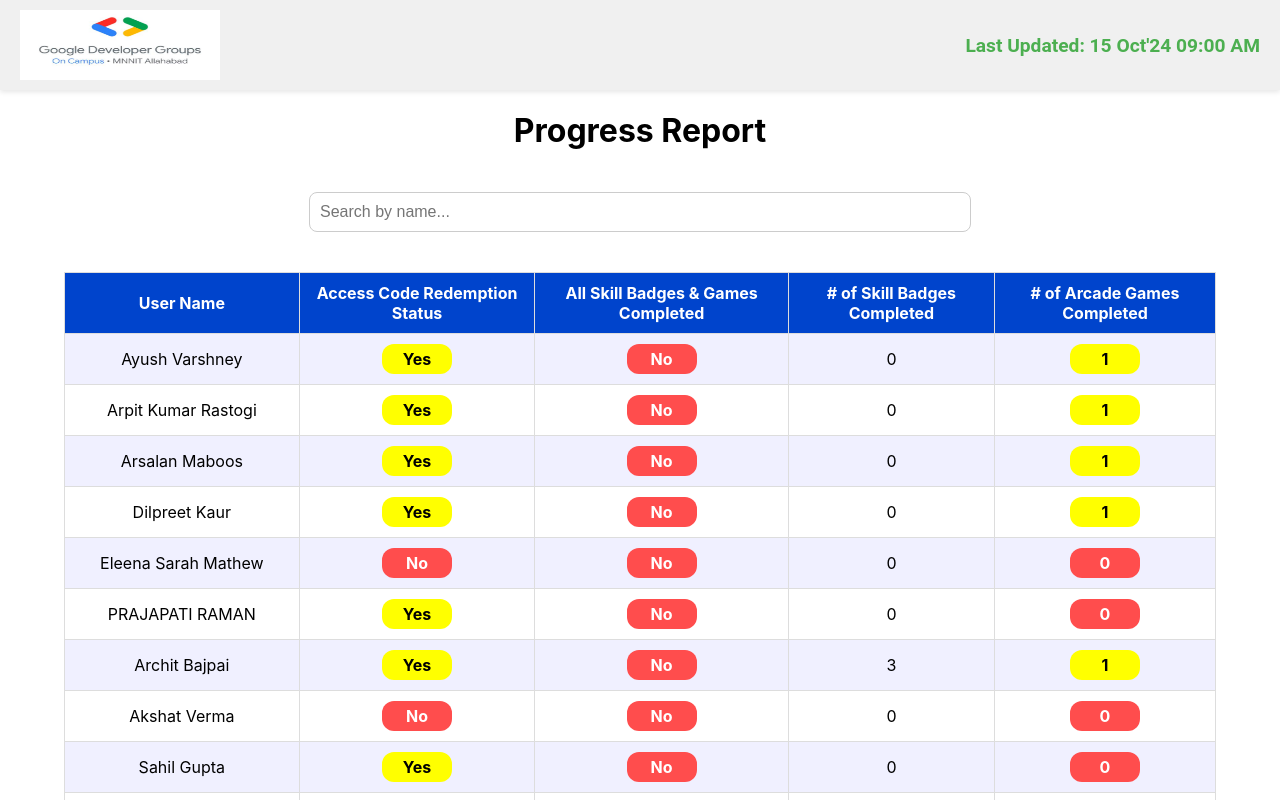
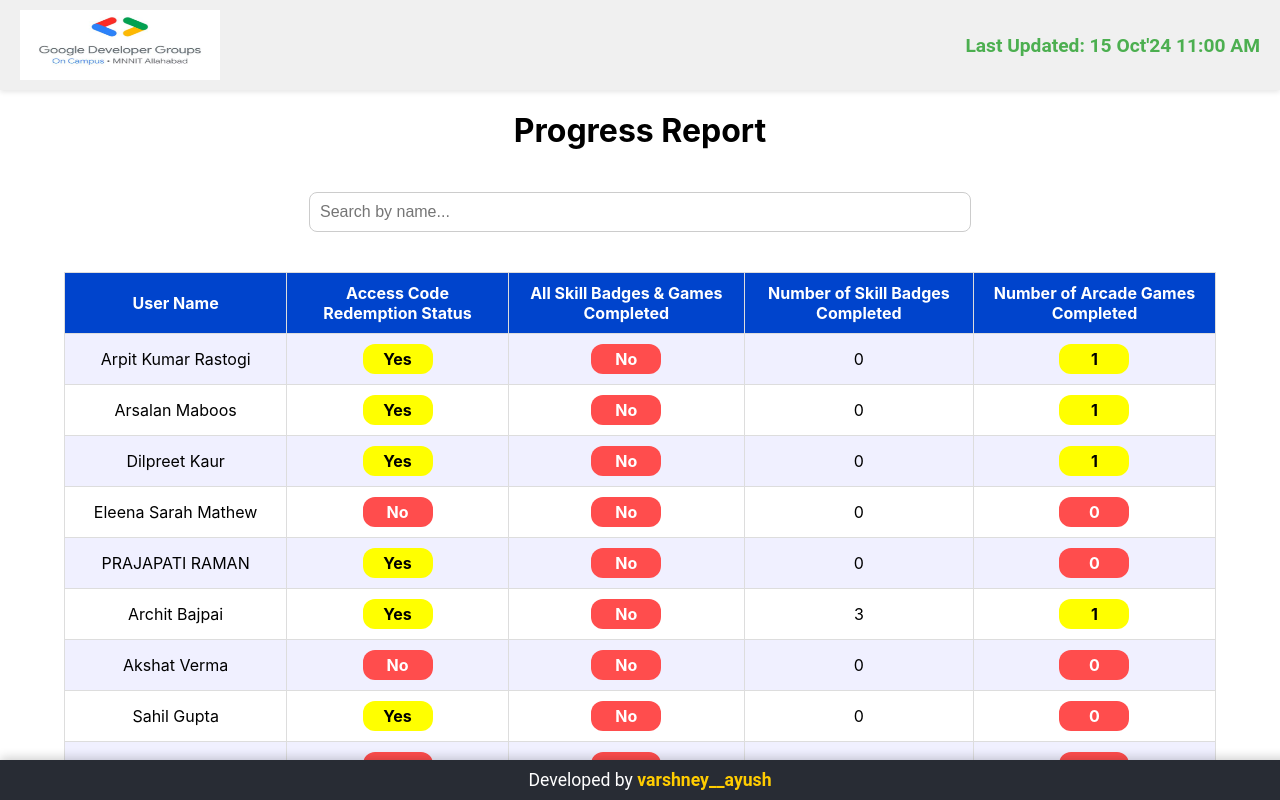
Before and after one commit to Avtech04/Test, a React (Create React App) app: page / in a window 1280 px wide. Shown: the top 800 px of the page. Built offline with nearby package versions, Linux system fonts and the light colour scheme.

Commit message:
Second Commit

```diff
--- a/public/cleaned_data.json
+++ b/public/cleaned_data.json
@@ -1,11 +1,5 @@
 [
-    {
-      "User Name":"Ayush Varshney",
-      "Access Code Redemption Status":"Yes",
-      "All Skill Badges & Games Completed":"No",
-      "# of Skill Badges Completed":0,
-      "# of Arcade Games Completed":1
-    },
+
     {
       "User Name":"Arpit Kumar Rastogi",
       "Access Code Redemption Status":"Yes",
--- a/public/index.html
+++ b/public/index.html
@@ -24,7 +24,7 @@
       work correctly both with client-side routing and a non-root public URL.
       Learn how to configure a non-root public URL by running `npm run build`.
     -->
-    <title>React App</title>
+    <title>Gen AI Progress Report</title>
   </head>
   <body>
     <noscript>You need to enable JavaScript to run this app.</noscript>
--- a/src/App.css
+++ b/src/App.css
@@ -97,3 +97,36 @@ nav .status {
   font-family: 'Roboto', sans-serif;  /* Or your preferred font */
   margin-left: 20px;
 }
+
+
+
+.footer {
+  background-color: #282c34;  /* Dark background */
+  color: white;               /* White text */
+  padding: 10px;              /* Padding for space around the text */
+  text-align: center;         /* Center the text */
+  position: fixed;            /* Fixed at the bottom */
+  width: 100%;                /* Full width */
+  bottom: 0;                  /* Align at the bottom */
+  box-shadow: 0 -2px 10px rgba(0, 0, 0, 0.2); /* Subtle shadow effect */
+  font-size: 1.1em;           /* Slightly larger text */
+}
+
+.footer p {
+  margin: 0;                 /* Remove default paragraph margin */
+  font-family: 'Roboto', sans-serif; /* Use a good font */
+}
+
+.footer strong {
+  color: #ffcc00;            /* Highlight "varshney__ayush" in yellow */
+  font-weight: bold;         /* Make it bold */
+}
+
+
+.App {
+  padding-bottom: 60px; /* Adjust the padding to accommodate the footer height */
+}
+
+.table-container {
+  margin-bottom: 60px; /* Adjust the margin if necessary */
+}
--- a/src/App.js
+++ b/src/App.js
@@ -32,7 +32,7 @@ function App() {
     <img src="/logo.jpg" alt="Logo" />
   </div>
   <div className="status">
-    <span>Last Updated: 15 Oct'24 09:00 AM</span>
+    <span>Last Updated: 15 Oct'24 11:00 AM</span>
   </div>
 </nav>
 
@@ -53,8 +53,8 @@ function App() {
             <th>User Name</th>
             <th>Access Code Redemption Status</th>
             <th>All Skill Badges & Games Completed</th>
-            <th># of Skill Badges Completed</th>
-            <th># of Arcade Games Completed</th>
+            <th>Number of Skill Badges Completed</th>
+            <th>Number of Arcade Games Completed</th>
           </tr>
         </thead>
         <tbody>
@@ -87,6 +87,9 @@ function App() {
           )}
         </tbody>
       </table>
+      <footer className="footer">
+        <p>Developed by <strong>varshney__ayush</strong></p>
+      </footer>
     </div>
   );
 }
```
Also changed, not shown: 1 other file (tests, documents, lock files or other folders).
